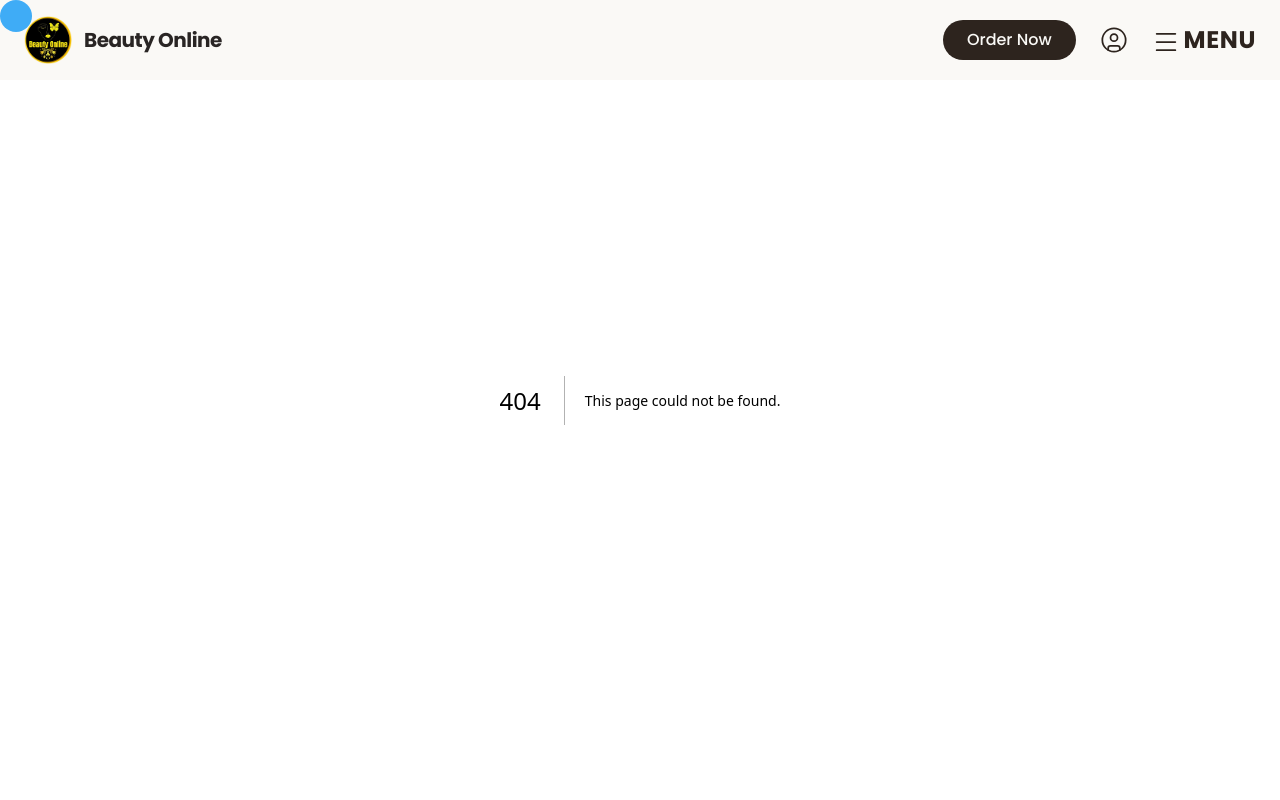
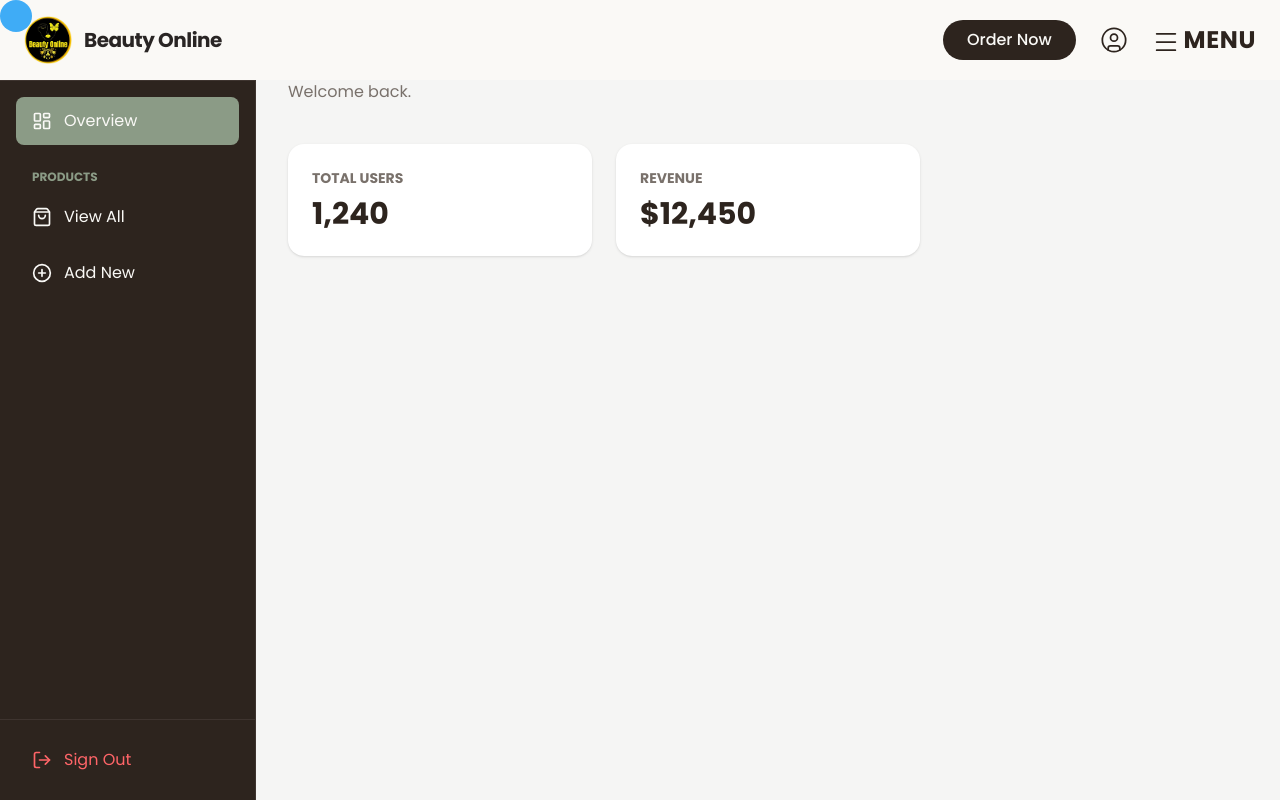
Before and after one commit to PasanSasmika/beauty-online-frontend, a Next.js app: page /admin/dashboard in a window 1280 px wide. Before the commit this address had no page. Built offline with nearby package versions, Linux system fonts and the light colour scheme; sample sign-in values are in the browser's storage.

Commit message:
Admin Pannel

```diff
--- /dev/null
+++ b/src/app/admin/dashboard/page.tsx
@@ -0,0 +1,19 @@
+export default function AdminDashboard() {
+  return (
+    <>
+      <h1 className="text-4xl font-serif font-bold text-[#2D241E]">Admin Dashboard</h1>
+      <p className="text-stone-500 mt-2">Welcome back.</p>
+
+      <div className="grid grid-cols-1 md:grid-cols-3 gap-6 mt-10">
+        <div className="bg-white p-6 rounded-2xl shadow-sm">
+          <h3 className="text-stone-500 text-sm font-bold uppercase">Total Users</h3>
+          <p className="text-3xl font-bold text-[#2D241E] mt-2">1,240</p>
+        </div>
+        <div className="bg-white p-6 rounded-2xl shadow-sm">
+            <h3 className="text-stone-500 text-sm font-bold uppercase">Revenue</h3>
+            <p className="text-3xl font-bold text-[#2D241E] mt-2">$12,450</p>
+        </div>
+      </div>
+    </>
+  );
+}
--- /dev/null
+++ b/src/app/admin/layout.tsx
@@ -0,0 +1,46 @@
+'use client';
+
+import { useEffect, useState } from 'react';
+import { useRouter } from 'next/navigation';
+import { Loader2 } from 'lucide-react';
+import AdminSidebar from '@/components/admin/AdminSidebar';
+
+export default function AdminLayout({ children }: { children: React.ReactNode }) {
+  const router = useRouter();
+  const [isAuthorized, setIsAuthorized] = useState(false);
+
+  useEffect(() => {
+    // 1. Get User Data
+    const token = localStorage.getItem('token');
+    const userStr = localStorage.getItem('user');
+
+    if (!token || !userStr) {
+      router.push('/');
+      return;
+    }
+
+    const user = JSON.parse(userStr);
+    if (user.role !== 'admin') {
+      router.push('/');
+    } else {
+      setIsAuthorized(true);
+    }
+  }, [router]);
+
+  if (!isAuthorized) {
+    return (
+      <div className="h-screen w-full flex items-center justify-center bg-[#FAF9F6]">
+        <Loader2 size={40} className="animate-spin text-[#2D241E]" />
+      </div>
+    );
+  }
+
+  return (
+    <div className="flex min-h-screen bg-stone-100">
+      <AdminSidebar />
+      <main className="flex-1 ml-64 p-8">
+        {children}
+      </main>
+    </div>
+  );
+}
--- /dev/null
+++ b/src/components/admin/AdminSidebar.tsx
@@ -0,0 +1,58 @@
+'use client';
+
+import Link from 'next/link';
+import { usePathname } from 'next/navigation';
+import { LayoutDashboard, ShoppingBag, PlusCircle, LogOut } from 'lucide-react';
+
+export default function AdminSidebar() {
+  const pathname = usePathname();
+
+  return (
+    <aside className="fixed left-0 top-0 h-screen w-64 bg-[#2D241E] text-[#FAF9F6] flex flex-col border-r border-[#3E342F]">
+
+      {/* Logo Area */}
+      <div className="p-6 border-b border-[#3E342F]">
+        <h2 className="text-2xl font-serif font-bold">Admin Panel</h2>
+      </div>
+
+      {/* Menu Links */}
+      <nav className="flex-1 p-4 space-y-2">
+        <Link
+          href="/admin/dashboard"
+          className={`flex items-center gap-3 px-4 py-3 rounded-lg hover:bg-[#3E342F] ${pathname === '/admin/dashboard' ? 'bg-[#8B9B86]' : ''}`}
+        >
+          <LayoutDashboard size={20} /> <span>Overview</span>
+        </Link>
+
+        <div className="pt-4 px-4 text-xs font-bold text-[#8B9B86] uppercase">Products</div>
+
+        <Link
+          href="/admin/products"
+          className={`flex items-center gap-3 px-4 py-3 rounded-lg hover:bg-[#3E342F] ${pathname === '/admin/products' ? 'bg-[#8B9B86]' : ''}`}
+        >
+          <ShoppingBag size={20} /> <span>View All</span>
+        </Link>
+
+        <Link
+          href="/admin/products/add"
+          className={`flex items-center gap-3 px-4 py-3 rounded-lg hover:bg-[#3E342F] ${pathname === '/admin/products/add' ? 'bg-[#8B9B86]' : ''}`}
+        >
+          <PlusCircle size={20} /> <span>Add New</span>
+        </Link>
+      </nav>
+
+      {/* Logout Button */}
+      <div className="p-4 border-t border-[#3E342F]">
+        <button
+          onClick={() => {
+            localStorage.clear();
+            window.location.href = '/';
+          }}
+          className="flex items-center gap-3 px-4 py-3 w-full text-red-400 hover:bg-[#3E342F] rounded-lg"
+        >
+          <LogOut size={20} /> <span>Sign Out</span>
+        </button>
+      </div>
+    </aside>
+  );
+}
--- a/src/components/auth/LoginForm.tsx
+++ b/src/components/auth/LoginForm.tsx
@@ -1,24 +1,86 @@
 'use client';
 
-import { ArrowRight } from 'lucide-react';
+import { useState } from 'react';
+import { useRouter } from 'next/navigation'; // Import router for redirection
+import { ArrowRight, Loader2 } from 'lucide-react';
 
 interface LoginFormProps {
-  onSwitch: () => void; // Function to switch to Signup
+  onSwitch: () => void;
+  // Optional: Function to close the modal after login
+  onClose?: () => void;
 }
 
-export default function LoginForm({ onSwitch }: LoginFormProps) {
+export default function LoginForm({ onSwitch, onClose }: LoginFormProps) {
+  const router = useRouter();
+
+  // Form State
+  const [email, setEmail] = useState('');
+  const [password, setPassword] = useState('');
+  const [error, setError] = useState('');
+  const [loading, setLoading] = useState(false);
+
+  const handleSubmit = async (e: React.FormEvent) => {
+    e.preventDefault();
+    setError('');
+    setLoading(true);
+
+    try {
+
+      const res = await fetch('http://localhost:5000/api/auth/login', {
+        method: 'POST',
+        headers: { 'Content-Type': 'application/json' },
+        body: JSON.stringify({ email, password }),
+      });
+
+      const data = await res.json();
+
+      if (!res.ok) {
+        throw new Error(data.error || 'Login failed');
+      }
+
+
+      localStorage.setItem('token', data.token);
+      localStorage.setItem('user', JSON.stringify(data.user));
+
+      if (onClose) onClose();
+
+      // 4. Redirect based on Role
+      if (data.user.role === 'admin') {
+   router.push('/admin/dashboard');
+      } else {
+        router.push('/');
+        window.location.reload();
+      }
+
+    } catch (err: any) {
+      setError(err.message);
+    } finally {
+      setLoading(false);
+    }
+  };
+
   return (
     <div className="w-full max-w-md bg-[#FAF9F6] p-8 md:p-12 rounded-3xl shadow-2xl">
       <div className="text-center mb-10">
-        <h2 className="text-3xl  font-bold text-[#2D241E]">Welcome Back</h2>
+        <h2 className="text-3xl font-serif font-bold text-[#2D241E]">Welcome Back</h2>
         <p className="text-stone-500 mt-2">Please enter your details to sign in.</p>
       </div>
 
-      <form className="space-y-6">
+      <form onSubmit={handleSubmit} className="space-y-6">
+        {/* Error Message */}
+        {error && (
+          <div className="p-3 bg-red-50 text-red-600 text-sm rounded-lg text-center">
+            {error}
+          </div>
+        )}
+
         <div>
           <label className="block text-sm font-medium text-[#2D241E] mb-2">Email Address</label>
           <input
             type="email"
+            required
+            value={email}
+            onChange={(e) => setEmail(e.target.value)}
             placeholder="you@example.com"
             className="w-full px-4 py-3 rounded-xl bg-white border border-stone-200 focus:outline-none focus:ring-2 focus:ring-[#8B9B86] text-[#2D241E]"
           />
@@ -28,14 +90,29 @@ export default function LoginForm({ onSwitch }: LoginFormProps) {
           <label className="block text-sm font-medium text-[#2D241E] mb-2">Password</label>
           <input
             type="password"
+            required
+            value={password}
+            onChange={(e) => setPassword(e.target.value)}
             placeholder="••••••••"
             className="w-full px-4 py-3 rounded-xl bg-white border border-stone-200 focus:outline-none focus:ring-2 focus:ring-[#8B9B86] text-[#2D241E]"
           />
         </div>
 
-        <button className="w-full bg-[#2D241E] text-white py-4 rounded-xl font-medium hover:bg-stone-800 transition-colors flex items-center justify-center gap-2 group">
-          Sign In
-          <ArrowRight size={18} className="group-hover:translate-x-1 transition-transform" />
+        <button
+          type="submit"
+          disabled={loading}
+          className="w-full bg-[#2D241E] text-white py-4 rounded-xl font-medium hover:bg-stone-800 transition-colors flex items-center justify-center gap-2 group disabled:opacity-70 disabled:cursor-not-allowed"
+        >
+          {loading ? (
+            <>
+              <Loader2 size={18} className="animate-spin" /> Signing In...
+            </>
+          ) : (
+            <>
+              Sign In
+              <ArrowRight size={18} className="group-hover:translate-x-1 transition-transform" />
+            </>
+          )}
         </button>
       </form>
 
--- a/src/components/auth/SignupForm.tsx
+++ b/src/components/auth/SignupForm.tsx
@@ -1,24 +1,60 @@
 'use client';
 
-import { ArrowRight } from 'lucide-react';
+import { useState } from 'react';
+import { ArrowRight, Loader2 } from 'lucide-react';
 
 interface SignupFormProps {
-  onSwitch: () => void; // Function to switch to Login
+  onSwitch: () => void;
 }
 
 export default function SignupForm({ onSwitch }: SignupFormProps) {
+  const [formData, setFormData] = useState({ full_name: '', email: '', password: '' });
+  const [loading, setLoading] = useState(false);
+  const [error, setError] = useState('');
+
+  const handleSubmit = async (e: React.FormEvent) => {
+    e.preventDefault();
+    setLoading(true);
+    setError('');
+
+    try {
+      const res = await fetch('http://localhost:5000/api/auth/signup', {
+        method: 'POST',
+        headers: { 'Content-Type': 'application/json' },
+        body: JSON.stringify(formData),
+      });
+
+      const data = await res.json();
+      if (!res.ok) throw new Error(data.error || 'Signup failed');
+
+      // Success! Switch to login so they can sign in
+      alert('Account created! Please sign in.');
+      onSwitch();
+
+    } catch (err: any) {
+      setError(err.message);
+    } finally {
+      setLoading(false);
+    }
+  };
+
   return (
     <div className="w-full max-w-md bg-[#FAF9F6] p-8 md:p-12 rounded-3xl shadow-2xl">
       <div className="text-center mb-10">
-        <h2 className="text-3xl font-bold text-[#2D241E]">Create Account</h2>
+        <h2 className="text-3xl font-serif font-bold text-[#2D241E]">Create Account</h2>
         <p className="text-stone-500 mt-2">Join us for a premium experience.</p>
       </div>
 
-      <form className="space-y-6">
+      <form onSubmit={handleSubmit} className="space-y-6">
+        {error && <div className="text-red-500 text-center text-sm">{error}</div>}
+
         <div>
           <label className="block text-sm font-medium text-[#2D241E] mb-2">Full Name</label>
           <input
             type="text"
+            required
+            value={formData.full_name}
+            onChange={(e) => setFormData({...formData, full_name: e.target.value})}
             placeholder="Jane Doe"
             className="w-full px-4 py-3 rounded-xl bg-white border border-stone-200 focus:outline-none focus:ring-2 focus:ring-[#8B9B86] text-[#2D241E]"
           />
@@ -28,6 +64,9 @@ export default function SignupForm({ onSwitch }: SignupFormProps) {
           <label className="block text-sm font-medium text-[#2D241E] mb-2">Email Address</label>
           <input
             type="email"
+            required
+            value={formData.email}
+            onChange={(e) => setFormData({...formData, email: e.target.value})}
             placeholder="you@example.com"
             className="w-full px-4 py-3 rounded-xl bg-white border border-stone-200 focus:outline-none focus:ring-2 focus:ring-[#8B9B86] text-[#2D241E]"
           />
@@ -37,14 +76,19 @@ export default function SignupForm({ onSwitch }: SignupFormProps) {
           <label className="block text-sm font-medium text-[#2D241E] mb-2">Password</label>
           <input
             type="password"
+            required
+            value={formData.password}
+            onChange={(e) => setFormData({...formData, password: e.target.value})}
             placeholder="••••••••"
             className="w-full px-4 py-3 rounded-xl bg-white border border-stone-200 focus:outline-none focus:ring-2 focus:ring-[#8B9B86] text-[#2D241E]"
           />
         </div>
 
-        <button className="w-full bg-[#2D241E] text-white py-4 rounded-xl font-medium hover:bg-stone-800 transition-colors flex items-center justify-center gap-2 group">
-          Create Account
-          <ArrowRight size={18} className="group-hover:translate-x-1 transition-transform" />
+        <button
+          disabled={loading}
+          className="w-full bg-[#2D241E] text-white py-4 rounded-xl font-medium hover:bg-stone-800 transition-colors flex items-center justify-center gap-2 group disabled:opacity-70"
+        >
+          {loading ? <Loader2 className="animate-spin" /> : 'Create Account'}
         </button>
       </form>
 
--- a/src/components/layout/Header.tsx
+++ b/src/components/layout/Header.tsx
@@ -36,7 +36,14 @@ export default function Header() {
   };
 
   const headerBgClass = isMenuOpen || isLoginOpen ? 'bg-[#8B9B86]' : 'bg-[#FAF9F6]';
-
+{authMode === 'login' ? (
+   <LoginForm
+      onSwitch={() => setAuthMode('signup')}
+      onClose={() => setIsLoginOpen(false)} // <--- Add this line
+   />
+) : (
+   <SignupForm onSwitch={() => setAuthMode('login')} />
+)}
   return (
     <>
       <header className={`fixed top-0 left-0 right-0 z-50 px-6 py-4 flex items-center justify-between transition-colors duration-300 ${headerBgClass}`}>
```
Also changed, not shown: src/app/admin/products/add/page.tsx (added), src/app/admin/products/page.tsx (added).
